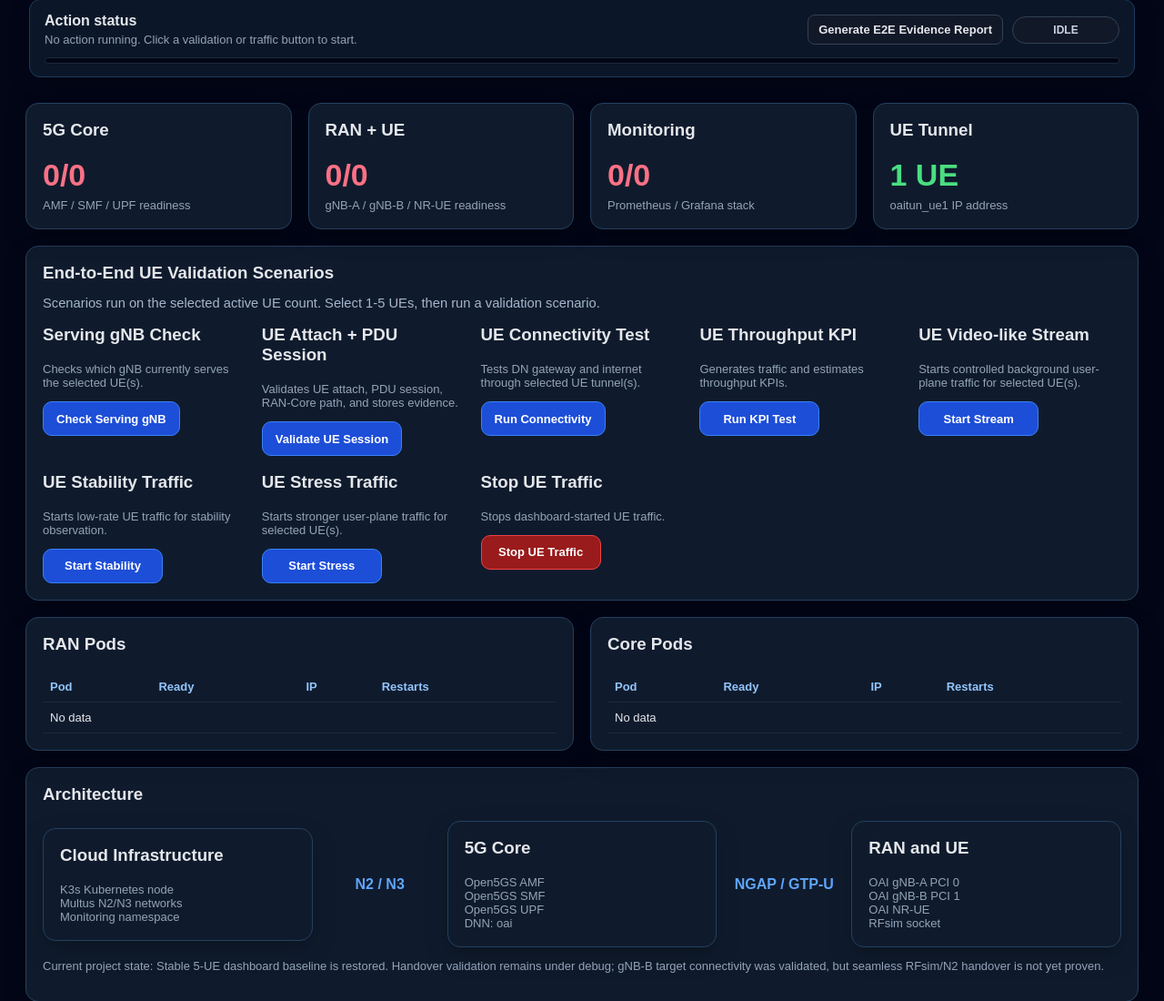
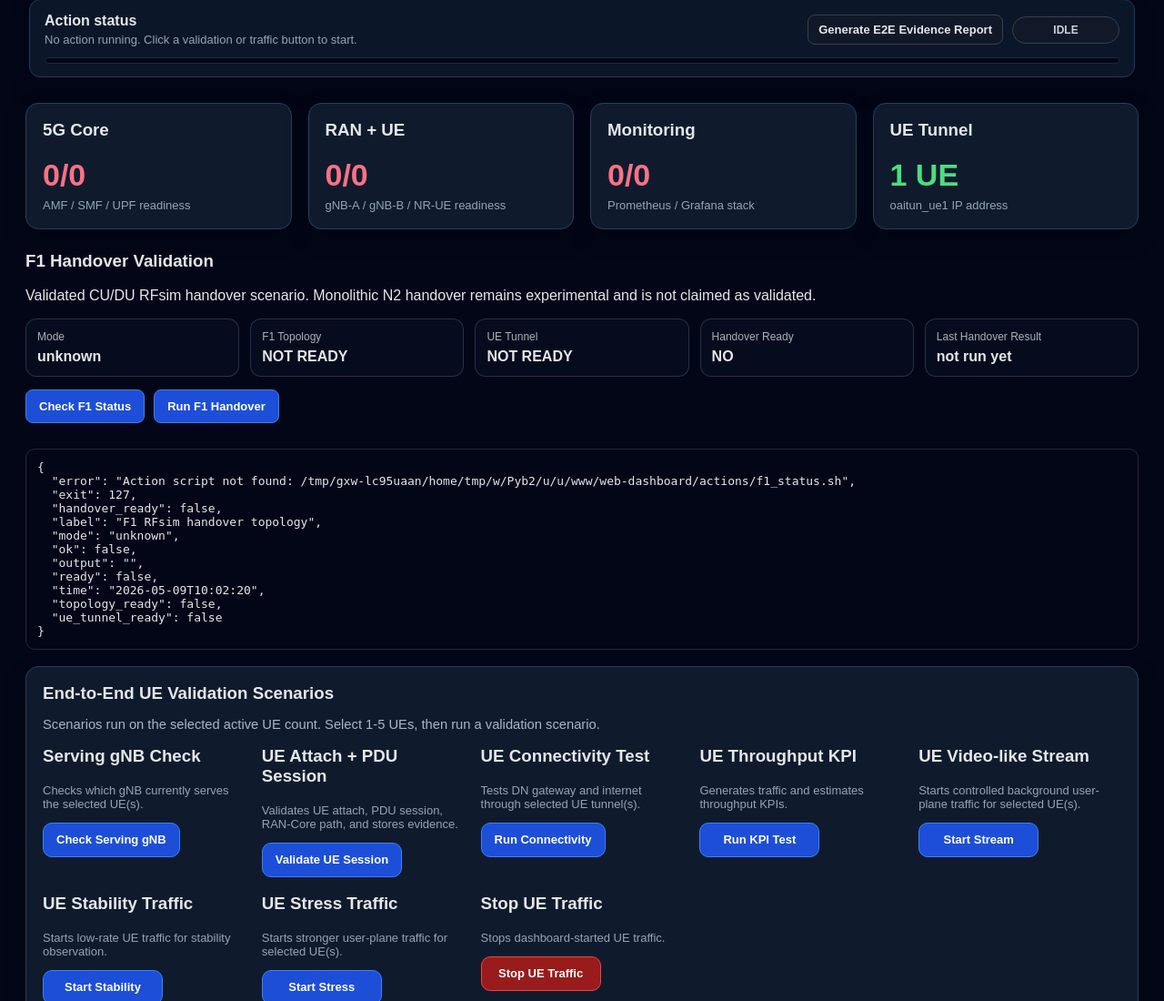
Before and after one commit to Ghazidayah/oran-e2e, a Flask app: page / in a window 1280 px wide. Shown: the part 121-1221 px from the top of the page at 91% size. Run offline with Flask 3, Linux system fonts and the light colour scheme; data that the repository does not hold is empty.

Commit message:
Add F1 handover dashboard panel

```diff
--- a/web-dashboard/static/handover.js
+++ b/web-dashboard/static/handover.js
@@ -61,6 +61,7 @@
 
 async function runF1Handover() {
   setHandoverBusy(true);
+  setHandoverText("handoverLastResult", "running...");
   setHandoverOutput("Running F1 handover. This can take around 45 seconds...");
 
   try {
@@ -70,13 +71,12 @@
     setHandoverText("handoverLastResult", data.handover_success ? "SUCCESS" : "FAILED");
     renderHandoverChecks(data);
     setHandoverOutput(data.output || JSON.stringify(data, null, 2));
-
-    await refreshHandoverStatus();
   } catch (err) {
     setHandoverText("handoverLastResult", "ERROR");
     setHandoverOutput(`Failed to run F1 handover: ${err}`);
   } finally {
     setHandoverBusy(false);
+    refreshHandoverStatus();
   }
 }
 
--- a/web-dashboard/templates/index.html
+++ b/web-dashboard/templates/index.html
@@ -319,6 +319,7 @@
 </style>
 <!-- dashboard-action-feedback-style:end -->
 
+  <link rel="stylesheet" href="{{ url_for('static', filename='handover.css') }}">
 </head>
 <body>
 <header>
@@ -360,7 +361,47 @@
     </div>
   </section>
 
-  <section class="card section">
+
+<section class="panel handover-panel">
+  <h3>F1 Handover Validation</h3>
+  <p class="muted">
+    Validated CU/DU RFsim handover scenario. Monolithic N2 handover remains experimental and is not claimed as validated.
+  </p>
+
+  <div class="handover-grid">
+    <div class="handover-card">
+      <div class="label">Mode</div>
+      <div id="handoverMode" class="value">checking...</div>
+    </div>
+    <div class="handover-card">
+      <div class="label">F1 Topology</div>
+      <div id="handoverTopology" class="value">checking...</div>
+    </div>
+    <div class="handover-card">
+      <div class="label">UE Tunnel</div>
+      <div id="handoverTunnel" class="value">checking...</div>
+    </div>
+    <div class="handover-card">
+      <div class="label">Handover Ready</div>
+      <div id="handoverReady" class="value">checking...</div>
+    </div>
+    <div class="handover-card">
+      <div class="label">Last Handover Result</div>
+      <div id="handoverLastResult" class="value">not run yet</div>
+    </div>
+  </div>
+
+  <div class="handover-actions">
+    <button type="button" data-handover-button="true" onclick="refreshHandoverStatus()">Check F1 Status</button>
+    <button type="button" data-handover-button="true" onclick="runF1Handover()">Run F1 Handover</button>
+  </div>
+
+  <div id="handoverChecks" class="handover-result-grid"></div>
+  <pre id="handoverOutput" class="handover-output">F1 handover evidence will appear here.</pre>
+</section>
+
+
+<section class="card section">
     <h3>End-to-End UE Validation Scenarios</h3>
 <p class="muted scenario-note">Scenarios run on the selected active UE count. Select 1-5 UEs, then run a validation scenario.</p>
     <div class="grid cards">
@@ -2039,5 +2080,6 @@
 </script>
 <!-- UE_SCENARIO_INTERACTIVE_BUTTONS_END -->
 
+  <script src="{{ url_for('static', filename='handover.js') }}"></script>
 </body>
 </html>
```
